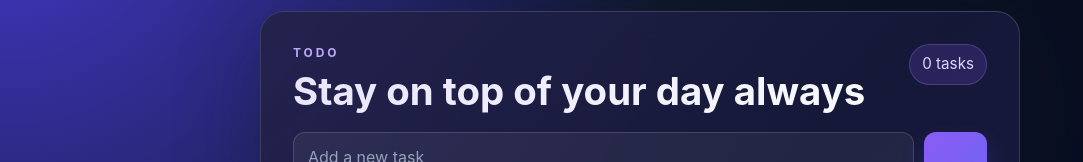
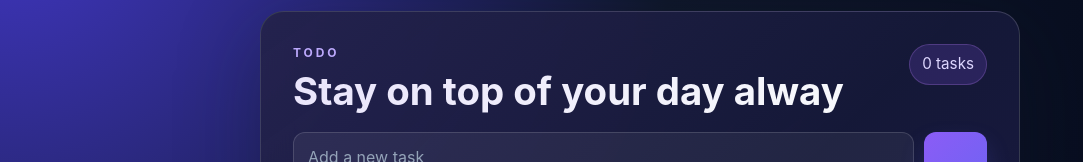
Before and after one commit to ankushsfit/demo-application-repo, a React app in the folder frontend/: page / in a window 1280 px wide. Shown: the part 125-287 px from the top of the page, without its empty margins (0-1083 px from the left). Built offline with nearby package versions, Linux system fonts and the light colour scheme; the HTML template or start-up script is replaced by a standard one.

Commit message:
Changes for Pipeline

```diff
--- a/frontend/src/App.jsx
+++ b/frontend/src/App.jsx
@@ -209,7 +209,7 @@ function App() {
         <div className="todo-header">
           <div>
             <p className="eyebrow">Todo</p>
-            <h1>Stay on top of your day always</h1>
+            <h1>Stay on top of your day alway</h1>
           </div>
           <div className="todo-pill">{stats.total} tasks</div>
         </div>
```
